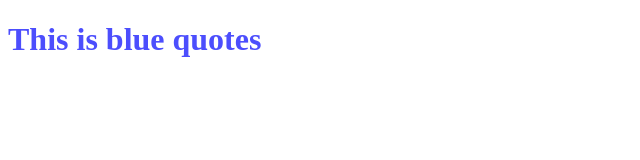
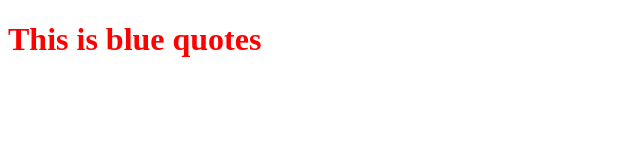
Before and after one commit to PsyducK5566/Practical-Team-Development-Process, a plain HTML site: page index.html in a window 1280 px wide. Shown: the whole page, without its empty margins (0-640 px from the left). Drawn offline with Linux system fonts and the light colour scheme.

Commit message:
修改顏色

```diff
--- a/main.css
+++ b/main.css
@@ -1,3 +1,3 @@
 .primaryColor{
-    color: #4c4efd;
+    color: red;
 }
```
